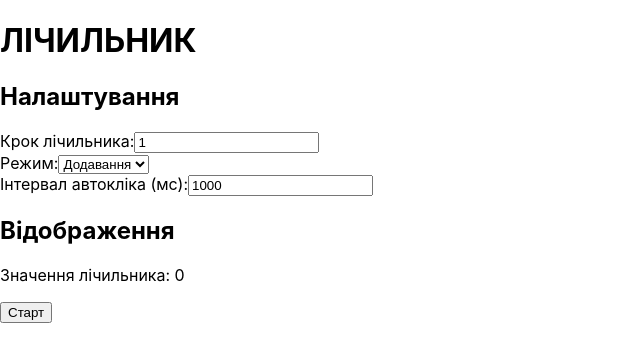
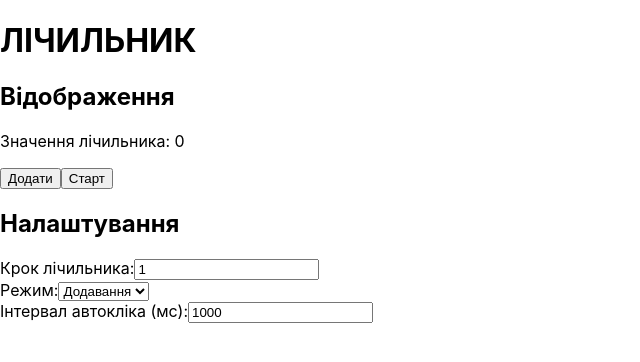
Before and after one commit to BogdanNegativ/home, a React (Create React App) app: page / in a window 1280 px wide. Shown: the top 362 px of the page, without its empty margins (0-640 px from the left). Built offline with nearby package versions, Linux system fonts and the light colour scheme.

Commit message:
Add button

```diff
--- a/src/components/Counter/Display/index.js
+++ b/src/components/Counter/Display/index.js
@@ -2,13 +2,15 @@ import React from 'react';
 
 
 
-const Display = ({ count, onToggleAutoClick, autoClick }) => (
+const Display = ({ count, onToggleAutoClick, autoClick, onManualStep, mode }) => (
     <div>
         <h2>Відображення</h2>
         <p>Значення лічильника: {count}</p>
+        <button onClick={onManualStep}>{mode == 'add' ? 'Додати' : 'Відняти'}</button>
         <button onClick={onToggleAutoClick}>
             {autoClick ? 'Стоп' : 'Старт'}
         </button>
+
     </div>
 );
 
--- a/src/components/Counter/index.js
+++ b/src/components/Counter/index.js
@@ -14,6 +14,7 @@ class Counter extends Component {
         };
         this.intervalId = null;
     }
+
 
     handleToggleAutoClick = () => {
         if (this.state.autoClick) {
@@ -48,6 +49,13 @@ class Counter extends Component {
         return (
             <div>
                 <h1>ЛІЧИЛЬНИК</h1>
+                <Display
+                    count={this.state.count}
+                    onToggleAutoClick={this.handleToggleAutoClick}
+                    autoClick={this.state.autoClick}
+                    onManualStep={this.handleAutoClick}
+                    mode={this.state.mode}
+                />
                 <Settings
                     step={this.state.step}
                     mode={this.state.mode}
@@ -57,11 +65,7 @@ class Counter extends Component {
                     onChangeStep={this.handleChangeStep}
                     onChangeAutoClickInterval={this.handleChangeAutoClickInterval}
                 />
-                <Display
-                    count={this.state.count}
-                    onToggleAutoClick={this.handleToggleAutoClick}
-                    autoClick={this.state.autoClick}
-                />
+
 
             </div>
         );
```
